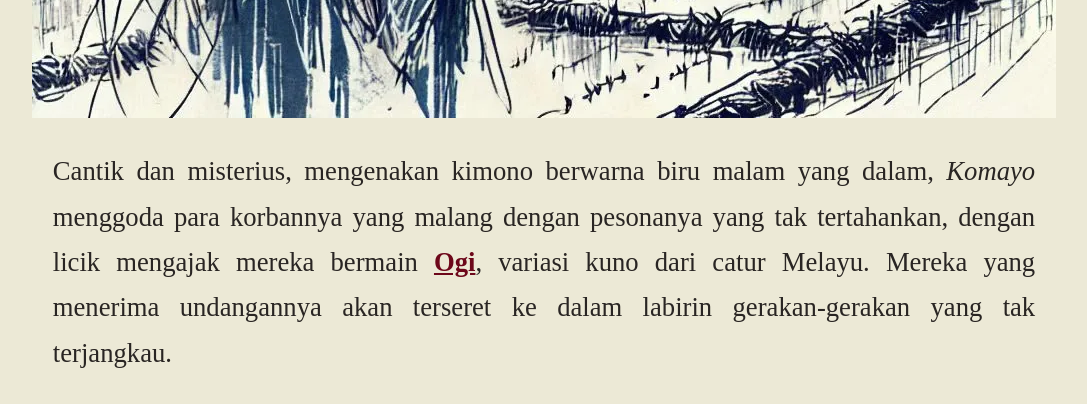
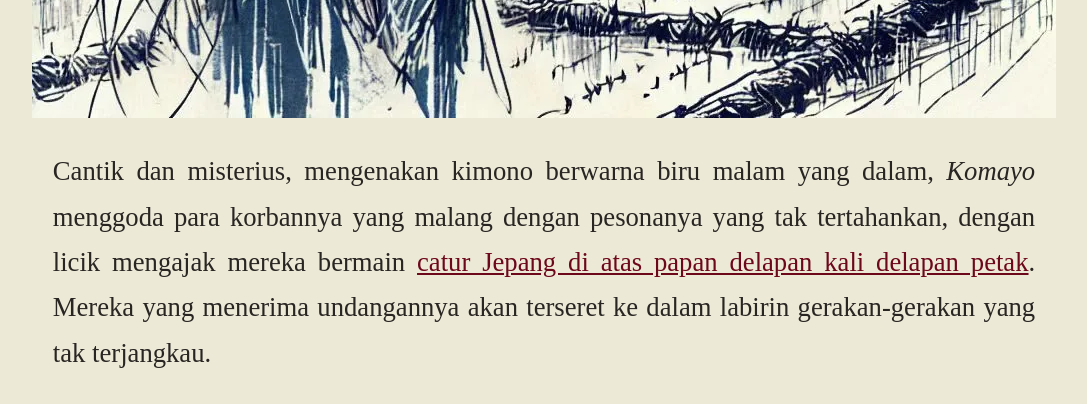
Before and after one commit to komayo-page/komayo.id, a plain HTML site: page index.html in a window 1280 px wide. Shown: the part 1360-1764 px from the top of the page, without its empty margins (96-1183 px from the left). Drawn offline with Linux system fonts and the light colour scheme.

Commit message:
feat(kaidan): describe the game as shōgi on an 8x8 board

```diff
--- a/index.html
+++ b/index.html
@@ -229,8 +229,7 @@
           Cantik dan misterius,
           mengenakan kimono berwarna biru malam yang dalam,
           <cite itemprop="character">Komayo</cite> menggoda para korbannya yang malang dengan pesonanya yang tak tertahankan,
-          dengan licik mengajak mereka bermain <a href="https://ogi.page/" itemprop="mentions" itemscope itemtype="https://schema.org/Game" rel="external"><strong itemprop="name">Ogi</strong></a>,
-          variasi kuno dari catur Melayu.
+          dengan licik mengajak mereka bermain <a href="https://ogi.page/" itemprop="mentions" itemscope itemtype="https://schema.org/Game" rel="external">catur Jepang di atas papan delapan kali delapan petak<meta itemprop="name" content="Ogi"></a>.
           Mereka yang menerima undangannya akan terseret ke dalam labirin gerakan-gerakan yang tak terjangkau.
         </p>
 
```
